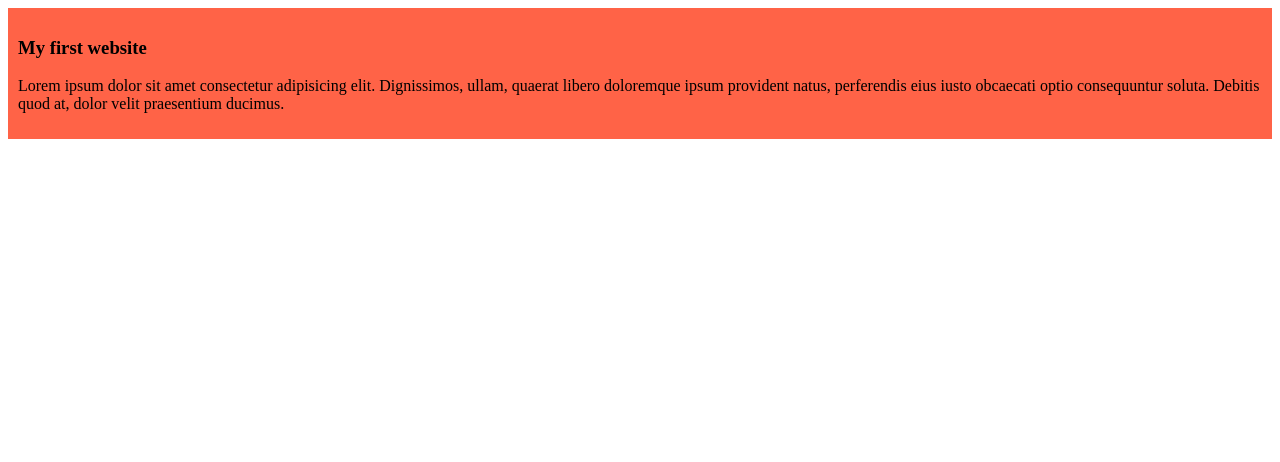
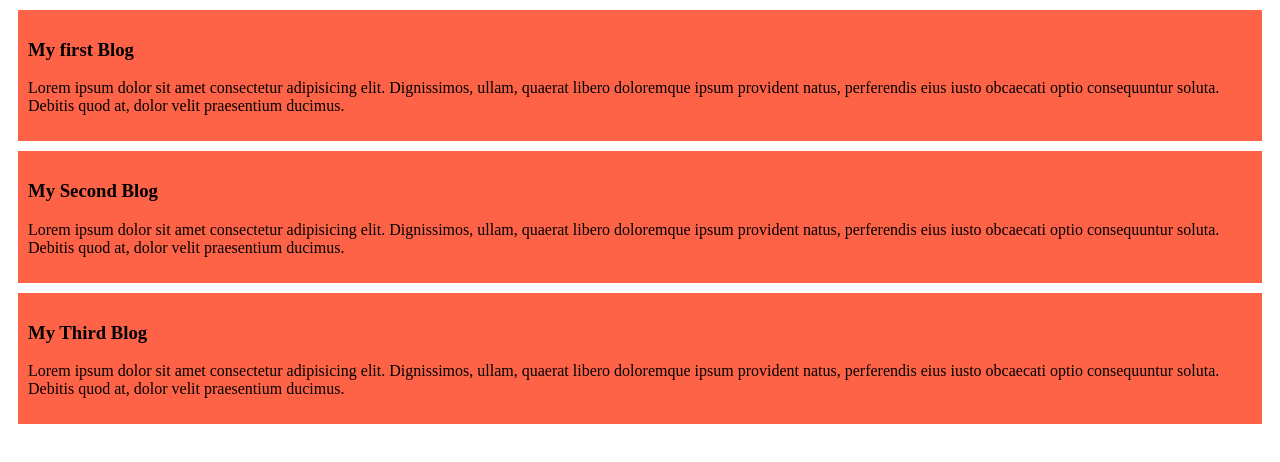
Before and after one commit to shuvoGit50/my-simple-website, a plain HTML site: page index.html in a window 1280 px wide. Drawn offline with Linux system fonts and the light colour scheme.

Commit message:
added 2 new blog

```diff
--- a/Styles/blog.css
+++ b/Styles/blog.css
@@ -1,4 +1,5 @@
 div{
     background-color: tomato;
     padding: 10px;
+    margin: 10px;
 }
--- a/index.html
+++ b/index.html
@@ -8,7 +8,15 @@
 </head>
 <body>
     <div>
-        <h3>My first website</h3>
+        <h3>My first Blog</h3>
+        <p>Lorem ipsum dolor sit amet consectetur adipisicing elit. Dignissimos, ullam, quaerat libero doloremque ipsum provident natus, perferendis eius iusto obcaecati optio consequuntur soluta. Debitis quod at, dolor velit praesentium ducimus.</p>
+    </div>
+    <div>
+        <h3>My Second Blog</h3>
+        <p>Lorem ipsum dolor sit amet consectetur adipisicing elit. Dignissimos, ullam, quaerat libero doloremque ipsum provident natus, perferendis eius iusto obcaecati optio consequuntur soluta. Debitis quod at, dolor velit praesentium ducimus.</p>
+    </div>
+    <div>
+        <h3>My Third Blog</h3>
         <p>Lorem ipsum dolor sit amet consectetur adipisicing elit. Dignissimos, ullam, quaerat libero doloremque ipsum provident natus, perferendis eius iusto obcaecati optio consequuntur soluta. Debitis quod at, dolor velit praesentium ducimus.</p>
     </div>
 </body>
```
